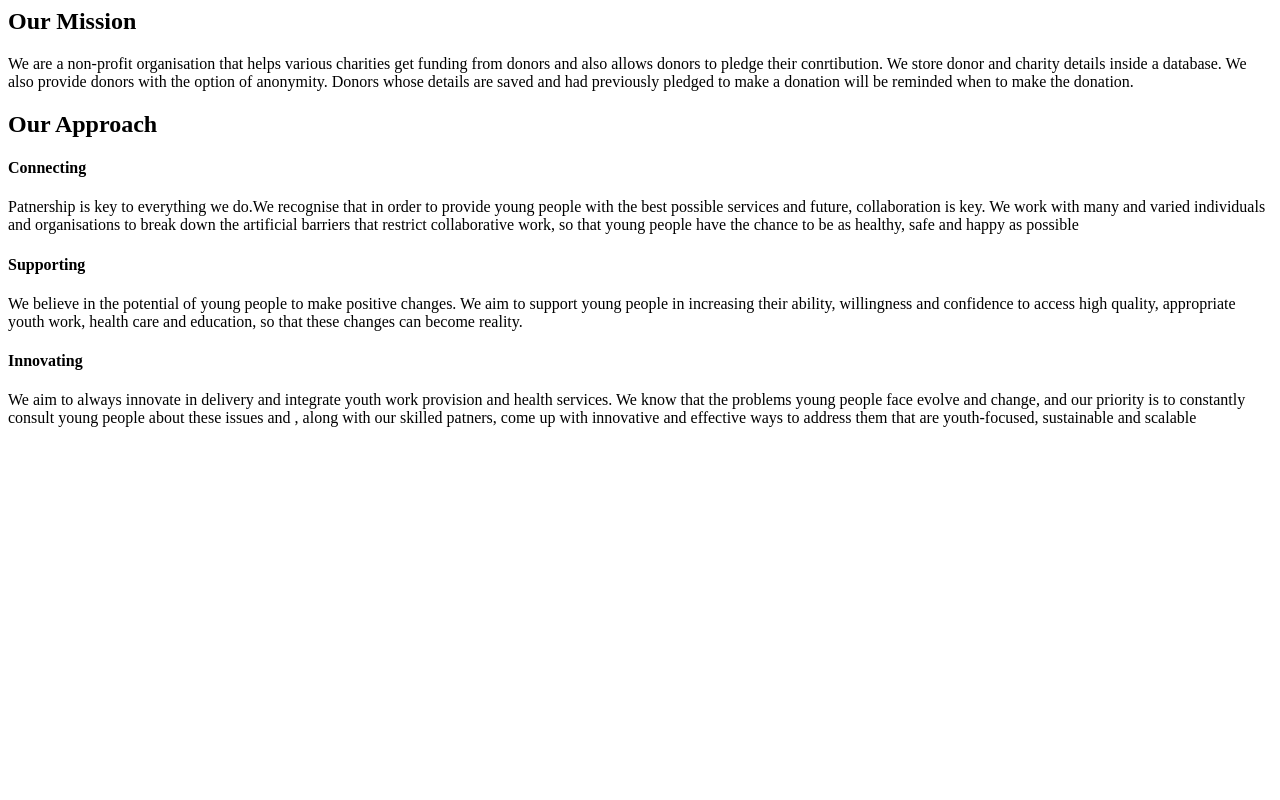
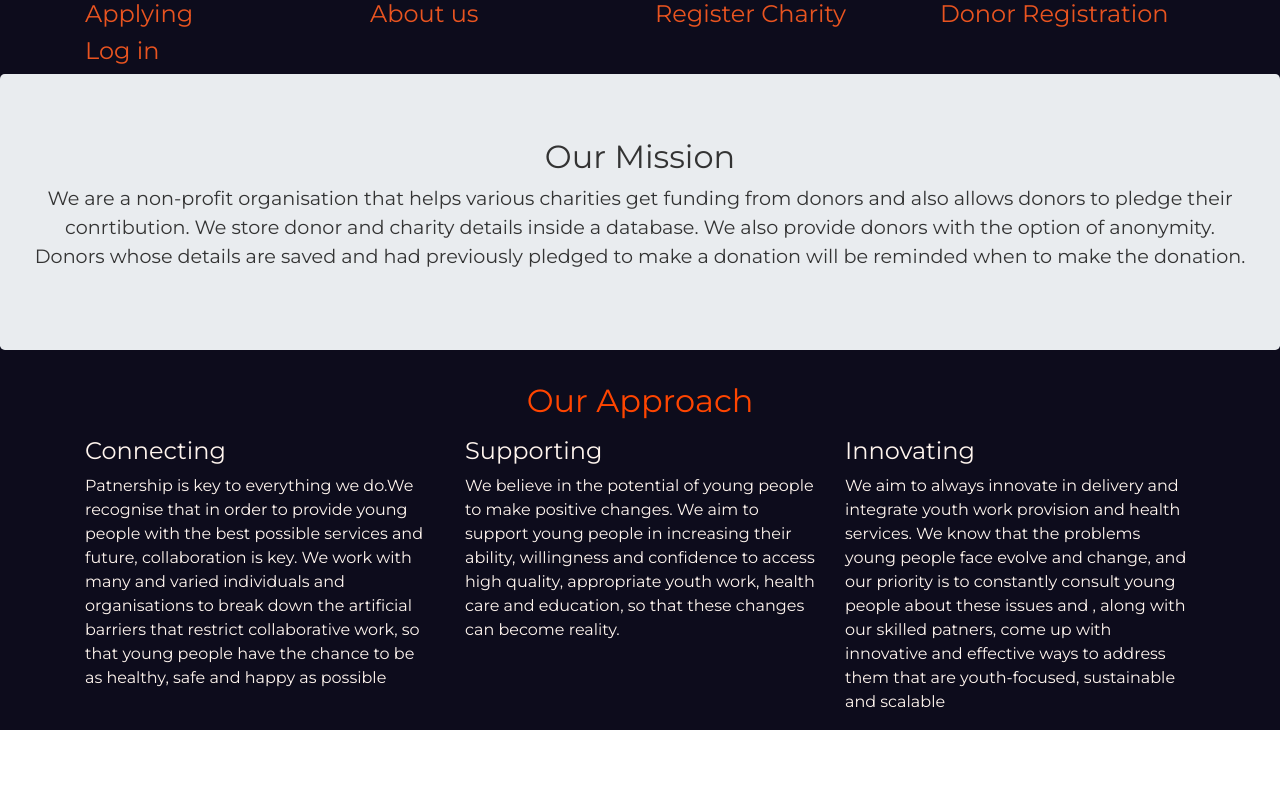
Before and after one commit to IanKoech/Donations-Automation, a Flask app: page /about/us in a window 1280 px wide. Run offline with Flask 2, Linux system fonts and the light colour scheme; data that the repository does not hold is empty; some libraries are stand-ins or nearby versions.

Commit message:
Changed styling

```diff
--- a/app/static/index.css
+++ b/app/static/index.css
@@ -0,0 +1,3 @@
+*{
+    font-family: "Montserrat";
+}
--- a/app/templates/about.html
+++ b/app/templates/about.html
@@ -1,9 +1,18 @@
-<div>
+{% extends 'base.html' %}
+
+{% block styles%}
+    {{ super() }}
+    <!-- <link rel="stylesheet" href="{{url_for('static',filename='css/index.css')}}"> -->
+    <link href="https://stackpath.bootstrapcdn.com/bootswatch/4.1.3/united/bootstrap.min.css" rel="stylesheet" integrity="sha384-+d4wMJSxEP3vzs2qZBElQRTZMXwgWH15Nyn2K/9XjKiHmh3sBuk1Un/IbcdMcYC4" crossorigin="anonymous">
+    <link href="https://fonts.googleapis.com/css?family=Montserrat" rel="stylesheet">
+
+{% endblock %}
+
+{% block content%}
+<div style="background-color:rgb(13, 12, 28);font-style: normal;font-family: Montserrat;">
     <div>
-        <div class='jumbotron'>
+        <div class='jumbotron' style="font-size: larger; text-align: center;">
             <h2>Our Mission</h2>
-        </div>
-        <div>
             <p>We are a non-profit organisation that helps various charities get funding from
                 donors and also allows donors to pledge their conrtibution. We store donor and charity
                 details inside a database. We also provide donors with the option of anonymity. Donors whose
@@ -12,8 +21,10 @@
             </p>
         </div>
         <div>
-            <h2>Our Approach</h2>
-            <div class='container'>
+            <h2 style="text-align: center; color:orangered;">Our Approach</h2>
+            <p></p>
+            <p></p>
+            <div class='container' style='color: seashell;'>
                 <div class='row'>
                     <div class='col-md-4'>
                         <h4>Connecting</h4>
@@ -43,3 +54,4 @@
         </div>
     </div>
 </div>
+{% endblock%}
--- a/app/templates/base.html
+++ b/app/templates/base.html
@@ -9,6 +9,8 @@
 <body>
     {%block styles%}
       <link rel="stylesheet" href="{{url_for('static', filename = 'bootstrap.css')}}">
+      <link href="https://fonts.googleapis.com/css?family=Montserrat" rel="stylesheet">
+      <link href="https://stackpath.bootstrapcdn.com/bootswatch/4.1.3/united/bootstrap.min.css" rel="stylesheet" integrity="sha384-+d4wMJSxEP3vzs2qZBElQRTZMXwgWH15Nyn2K/9XjKiHmh3sBuk1Un/IbcdMcYC4" crossorigin="anonymous">
     {%endblock%}
     {%block navbar%}
 
--- a/app/templates/charity/application.html
+++ b/app/templates/charity/application.html
@@ -1,5 +1,8 @@
 {%extends 'base.html'%}
 {%block content%}
-{{wtf.quick_form(form)}}
+<div style='background-color: rgb(12,13,24);color: seashell;font-family: Montserrat;font-size: larger;text-align: center;padding: 12px 220px;margin-top: 5px;'>
+    {{wtf.quick_form(form)}}
+</div>
+
 
 {%endblock%}
--- a/app/templates/donor/donate.html
+++ b/app/templates/donor/donate.html
@@ -1,5 +1,8 @@
 {%extends 'base.html'%}
 {%block content%}
-{{wtf.quick_form(form)}}
+<div >
+    {{wtf.quick_form(form)}}
+</div>
+
 
 {%endblock%}
--- a/app/templates/donor/donoraccountcreation.html
+++ b/app/templates/donor/donoraccountcreation.html
@@ -1,5 +1,8 @@
 {%extends 'base.html'%}
 {%block content%}
-{{wtf.quick_form(form)}}
+<div style='background-color: rgb(12,13,24);color: seashell;font-family: Montserrat;font-size: larger;text-align: center;padding: 12px 220px;margin-top: 5px;'>
+    {{wtf.quick_form(form)}}
+</div>
+
 
 {%endblock%}
--- a/app/templates/index.html
+++ b/app/templates/index.html
@@ -12,12 +12,12 @@
 
 <!-- Content block -->
 {% block content %}
-<body style="background-color:rgb(13, 12, 28);font-style: normal;">
+<body style="background-color:rgb(13, 12, 28);font-style: normal;font-family: Montserrat;">
 <div class="container-fluid">
 
 <div class="jumbotron">
     <div class="container">
-        <p>Here are some of the charities we would like to get funding for</p>
+        <p style="font-size: larger;">Here are some of the charities we would like to get funding for</p>
         <div class="row">
 
             <div class="col-md-4" style="font-size: large; font-weight: 500;">
--- a/app/templates/login.html
+++ b/app/templates/login.html
@@ -3,9 +3,11 @@
 
 {% block content %}
 <h6>You need to register as a <strong><a href="{{url_for('charity.apply')}}">charity</a></strong> or <strong><a href="{{url_for('donor.create_account')}}">Donor</a></strong> first before you can login</h6>
-<div class="container">
+<div class="container" style="text-align: center; font-family: 'Segoe UI', Tahoma, Geneva, Verdana, sans-serif; background-color: rgb(12, 13, 28);color: #E95420;">
     <div class="row">
-        <div class="col-md-2"> </div>
+        <div class="col-md-2">
+
+        </div>
         <div class="col-md-8">
 
             {{wtf.quick_form(form)}}
--- a/app/templates/navbar.html
+++ b/app/templates/navbar.html
@@ -1,4 +1,4 @@
-<div class="navbar-collapse">
+<div class="navbar-collapse" style='font-family: Montserrat;background-color: rgb(13, 12, 28);'>
     <div class='container'>
         <div class='row'>
             <div class='col-md-3'>
```
Also changed, not shown: app/templates/applying.html (+5 -2 lines).
